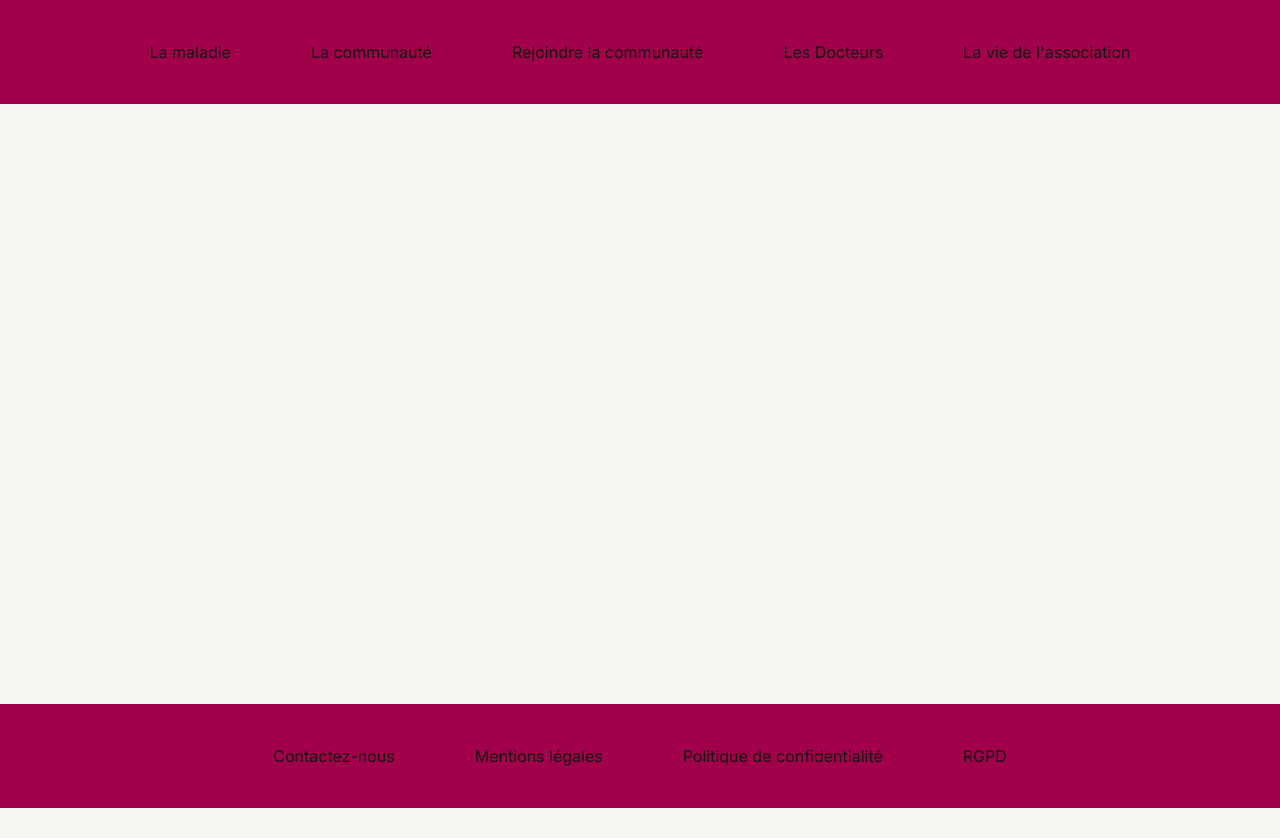
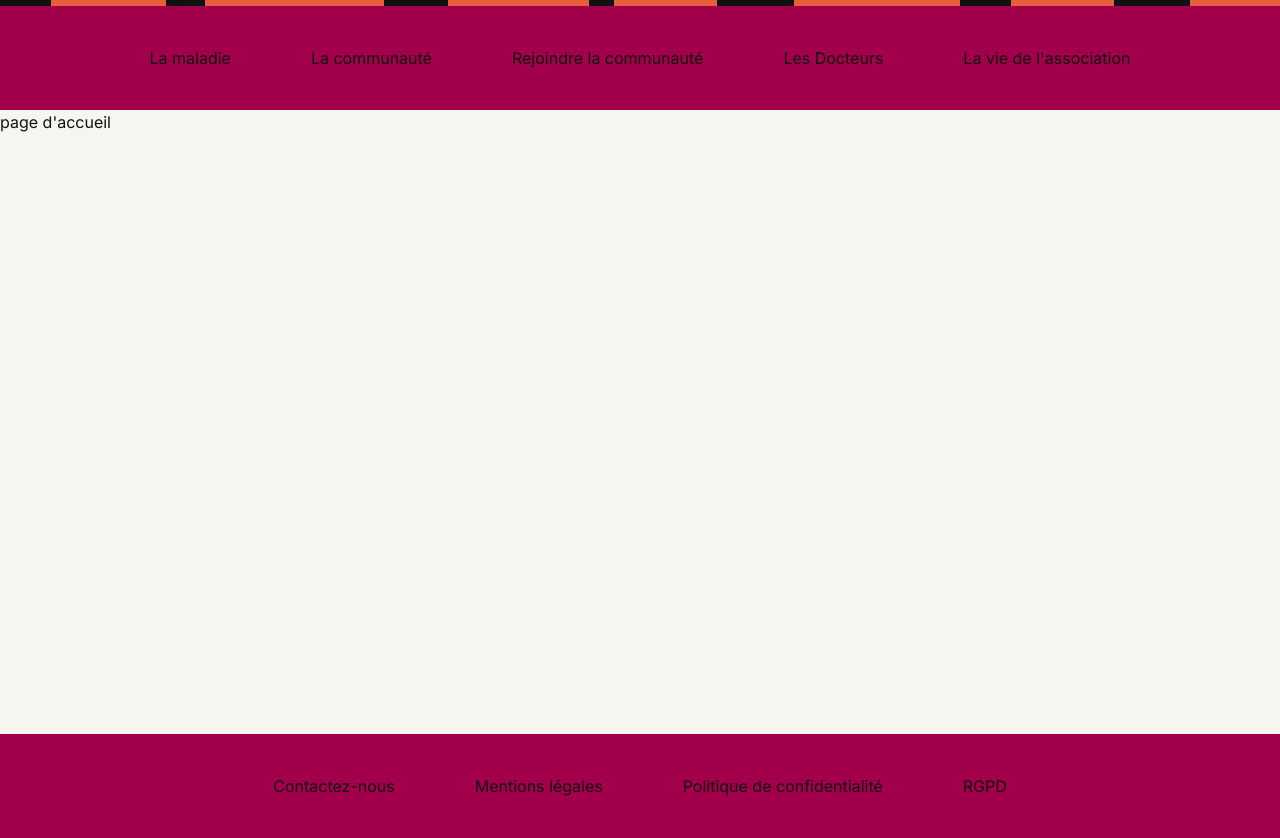
Before and after one commit to rchouhani/ptenofficielfrance, a Next.js app: page / in a window 1280 px wide. Before the commit the page ends 808 px from the top, so only its background shows below. Built offline with nearby package versions, Linux system fonts and the light colour scheme.

Commit message:
refactor: update layout structure by adding Navbar and Footer components, and change language to French

```diff
--- a/app/layout.tsx
+++ b/app/layout.tsx
@@ -1,6 +1,8 @@
 import type { Metadata } from "next";
 import { Geist, Geist_Mono } from "next/font/google";
 import "./globals.css";
+import Navbar from "./component/Navbar";
+import Footer from "./component/Footer";
 
 const geistSans = Geist({
   variable: "--font-geist-sans",
@@ -18,12 +20,14 @@ export const metadata: Metadata = {
 };
 
 export default function RootLayout({ children }: LayoutProps<"/">) {
-  return (
-    <html
-      lang="en"
-      className={`${geistSans.variable} ${geistMono.variable} h-full antialiased`}
-    >
-      <body className="min-h-full flex flex-col">{children}</body>
+ return (
+    <html lang="fr" className={`${geistSans.variable} ${geistMono.variable} h-full antialiased`}>
+      <body className="min-h-full flex flex-col">
+        <div className="stripe-bar" aria-hidden="true" />
+        <Navbar />
+          {children}
+        <Footer />
+      </body>
     </html>
   );
 }
--- a/app/page.tsx
+++ b/app/page.tsx
@@ -1,11 +1,5 @@
-import Footer from "./component/Footer";
-import Navbar from "./component/Navbar";
-
 export default function Home() {
   return (
-   <>
-    <Navbar />
-    <Footer />
-   </>
+<><p>page d'accueil</p></>
   );
 }
```
